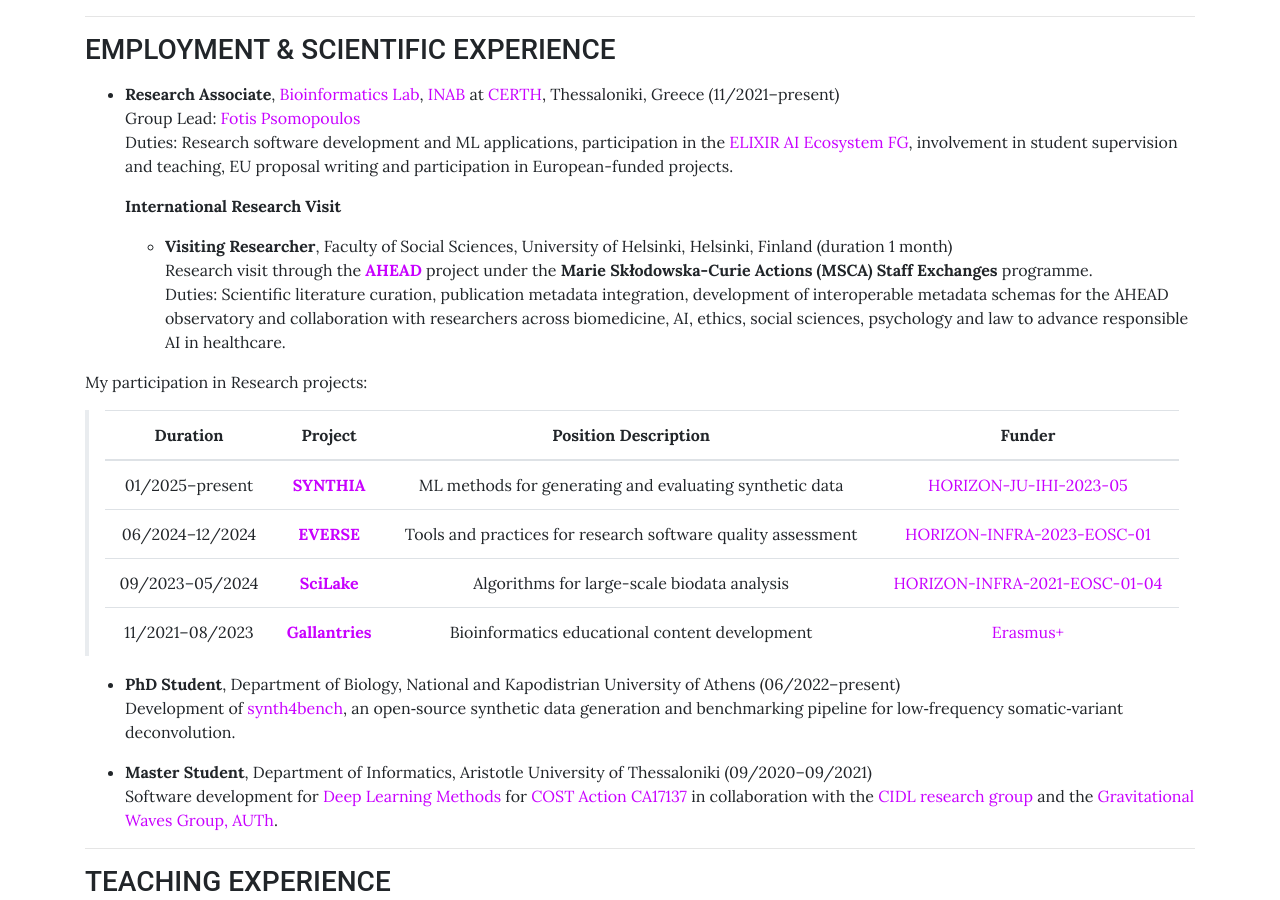
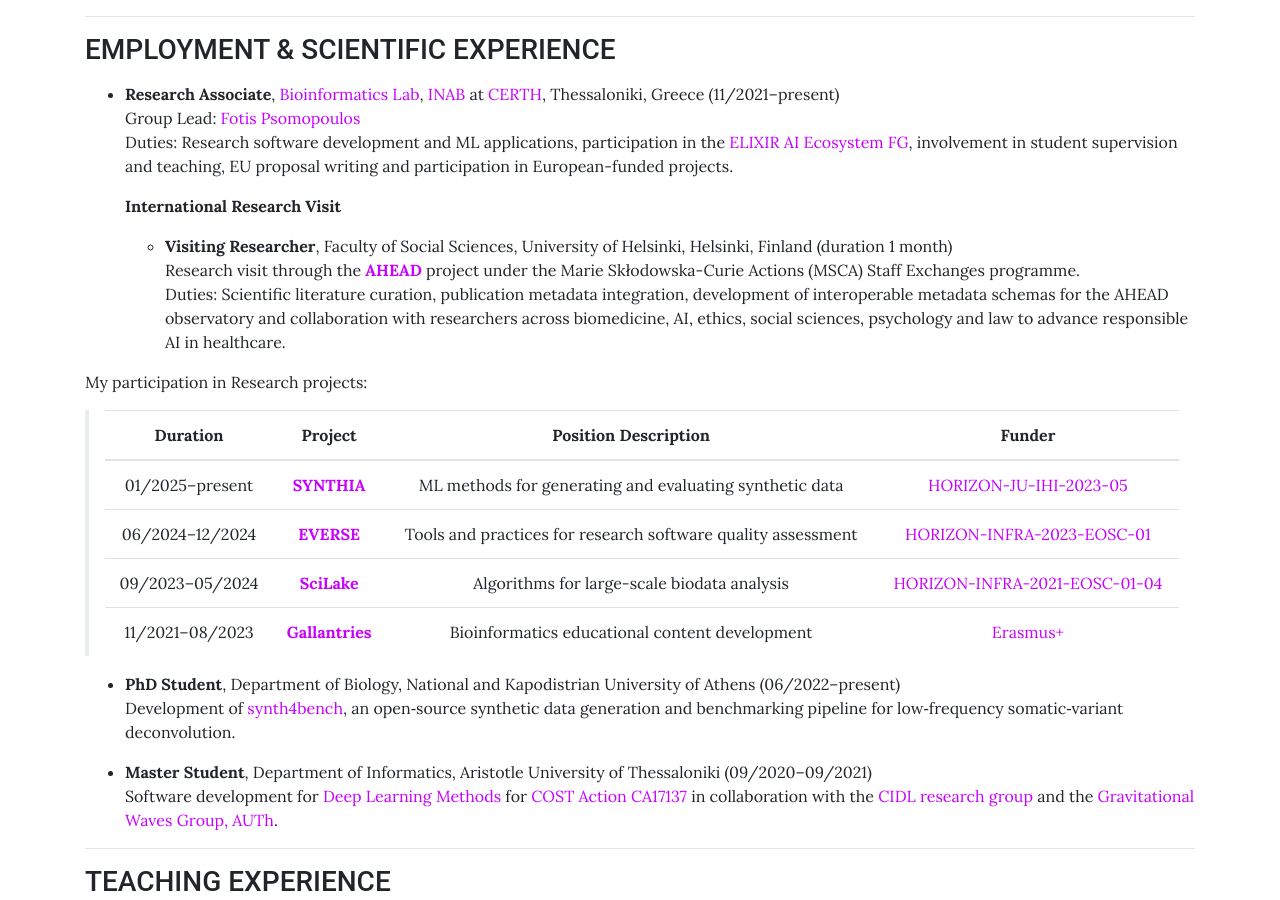
Before and after one commit to sfragkoul/sfragkoul.github.io, a Jekyll site: the page built from pages/CV.md, in a window 1280 px wide and 900 px high, scrolled down 670 px. Built offline with Jekyll 4.4.1, drawn with Linux system fonts in a browser that asks for light colours.

Commit message:
Update CV.md

```diff
--- a/pages/CV.md
+++ b/pages/CV.md
@@ -33,7 +33,7 @@
 
   **International Research Visit**
   - **Visiting Researcher**, Faculty of Social Sciences, University of Helsinki, Helsinki, Finland (duration 1 month)
-  Research visit through the [**AHEAD**](https://ahead-msca.eu/) project under the **Marie Skłodowska-Curie Actions (MSCA) Staff Exchanges** programme.
+  Research visit through the [**AHEAD**](https://ahead-msca.eu/) project under the Marie Skłodowska-Curie Actions (MSCA) Staff Exchanges programme.
   Duties: Scientific literature curation, publication metadata integration, development of interoperable metadata schemas for the AHEAD observatory and collaboration with researchers across biomedicine, AI, ethics, social sciences, psychology and law to advance responsible AI in healthcare.
 
 My participation in Research projects:
```
